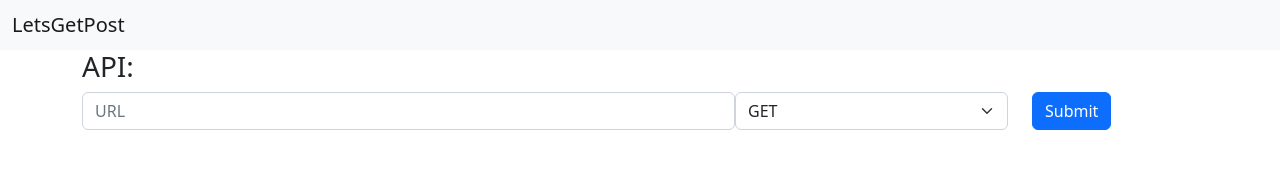
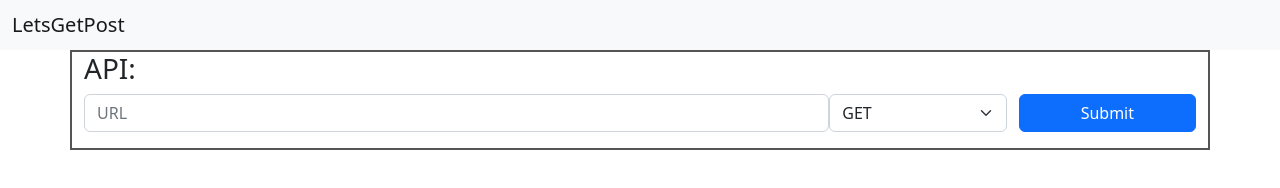
Before and after one commit to hba-saum/letsgetpost, a plain HTML site: page index.html in a window 1280 px wide. Drawn offline with nearby package versions, Linux system fonts and the light colour scheme.

Commit message:
change submit button

```diff
--- a/css/main.css
+++ b/css/main.css
@@ -0,0 +1,3 @@
+.url-send{
+    border: 2px solid #555;
+}
--- a/index.html
+++ b/index.html
@@ -14,22 +14,22 @@
         </div>
     </nav>
 
-    <div class="container">
+    <div class="container url-send pb-3">
         <h3>API:</h3>
         <form>
             <div class="row">
-                <div class="col-7 pe-0">
+                <div class="col-8 pe-0">
                     <input type="text url-input border-end-0" class="form-control" placeholder="URL">
                 </div>
-                <div class="col-3 ps-0 border-end-0">
+                <div class="col-2 ps-0 border-end-0">
                     <select class="form-select" name="method" id="method">
                         <option value="get">GET</option>
                         <option value="post">POST</option>
                     </select>
                 </div>
 
-                <div class="col-2">
-                    <button class="btn btn-primary">Submit</button>
+                <div class="col-2 d-grid ps-0">
+                    <button class="btn btn-primary btn-block">Submit</button>
                 </div>
             </div>
         </form>
```
